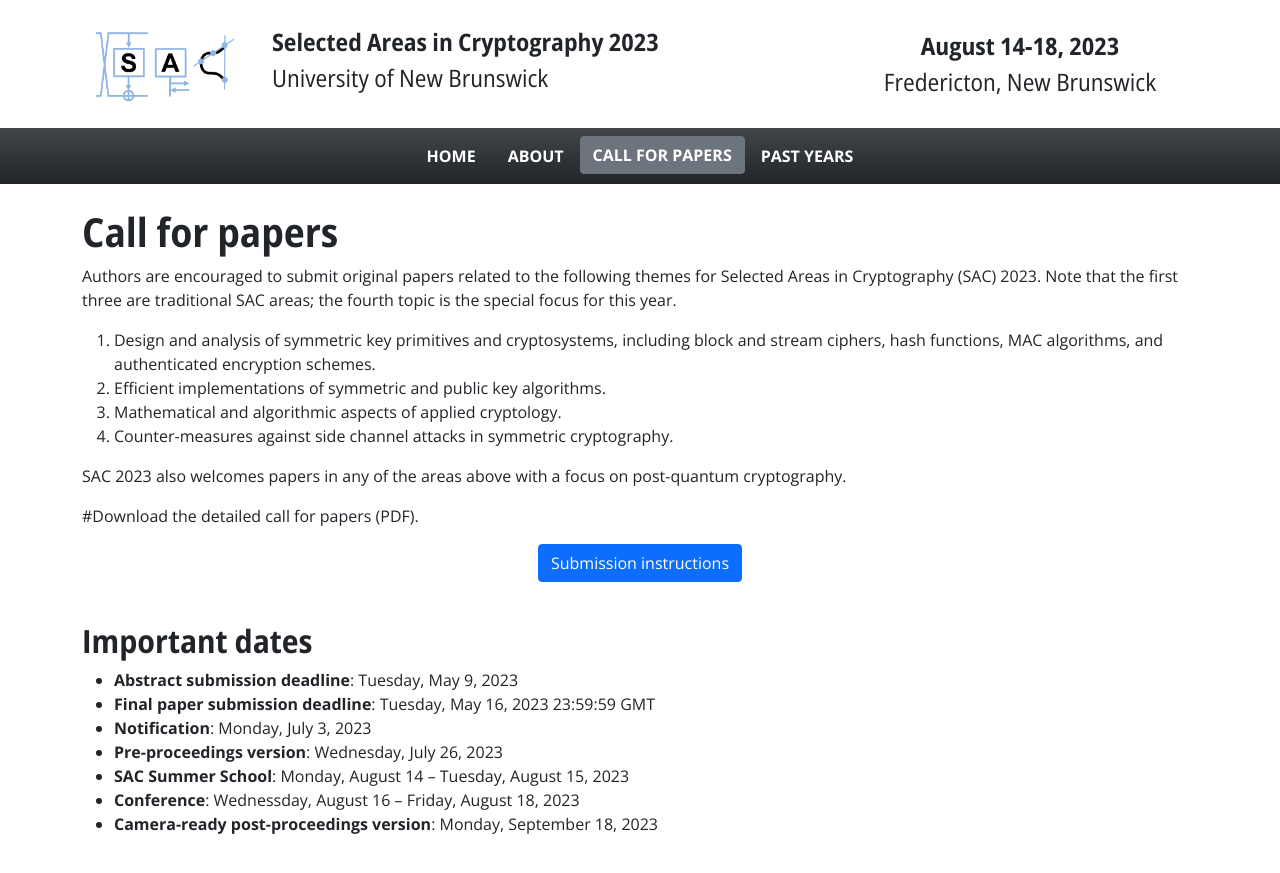
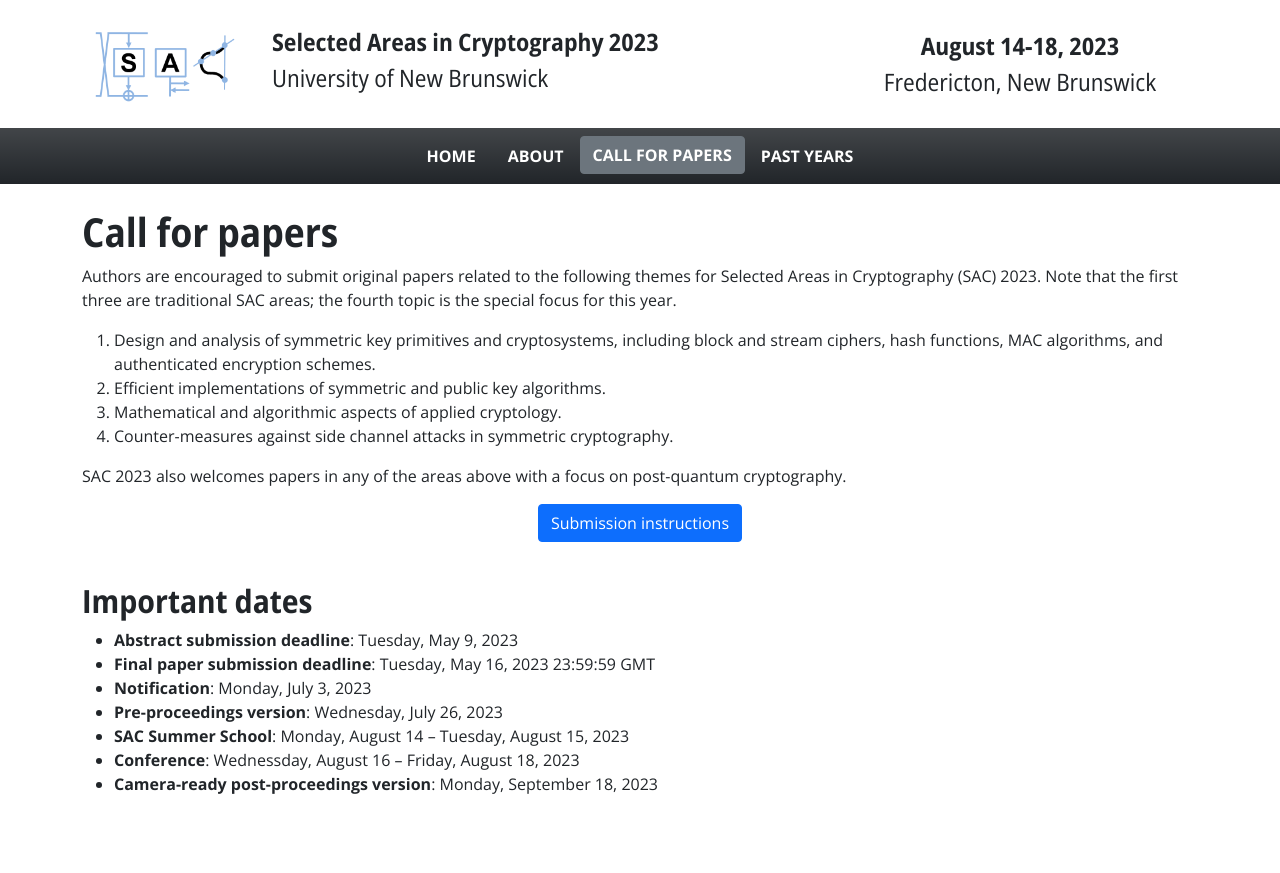
Before and after one commit to sac-workshop/sac-2023, a Jekyll site: the page built from cfp.md, in a window 1280 px wide. Shown: the top 873 px of the page. Built offline with Jekyll 4.4.1, drawn with Linux system fonts in a browser that asks for light colours.

Commit message:
Delete unused line

```diff
--- a/cfp.md
+++ b/cfp.md
@@ -14,8 +14,6 @@ Authors are encouraged to submit original papers related to the following themes
 
 SAC {{ site.data.variables.year }} also welcomes papers in any of the areas above with a focus on post-quantum cryptography.
 
-#Download the detailed call for papers (PDF).
-
 <div class="text-center"><a class="btn btn-primary" href="cfp-detailed.html">Submission instructions</a></div>
 
 <br>
```
